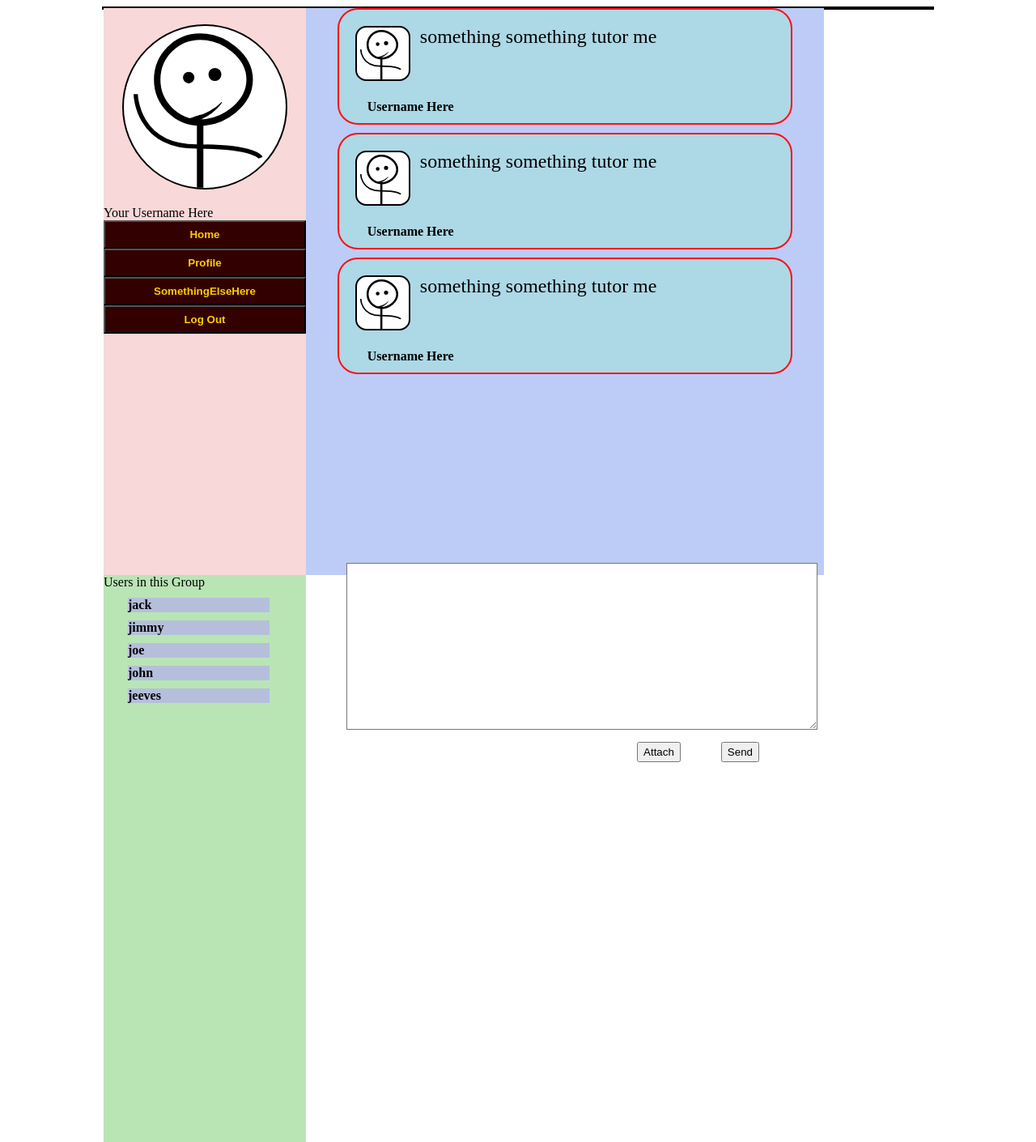
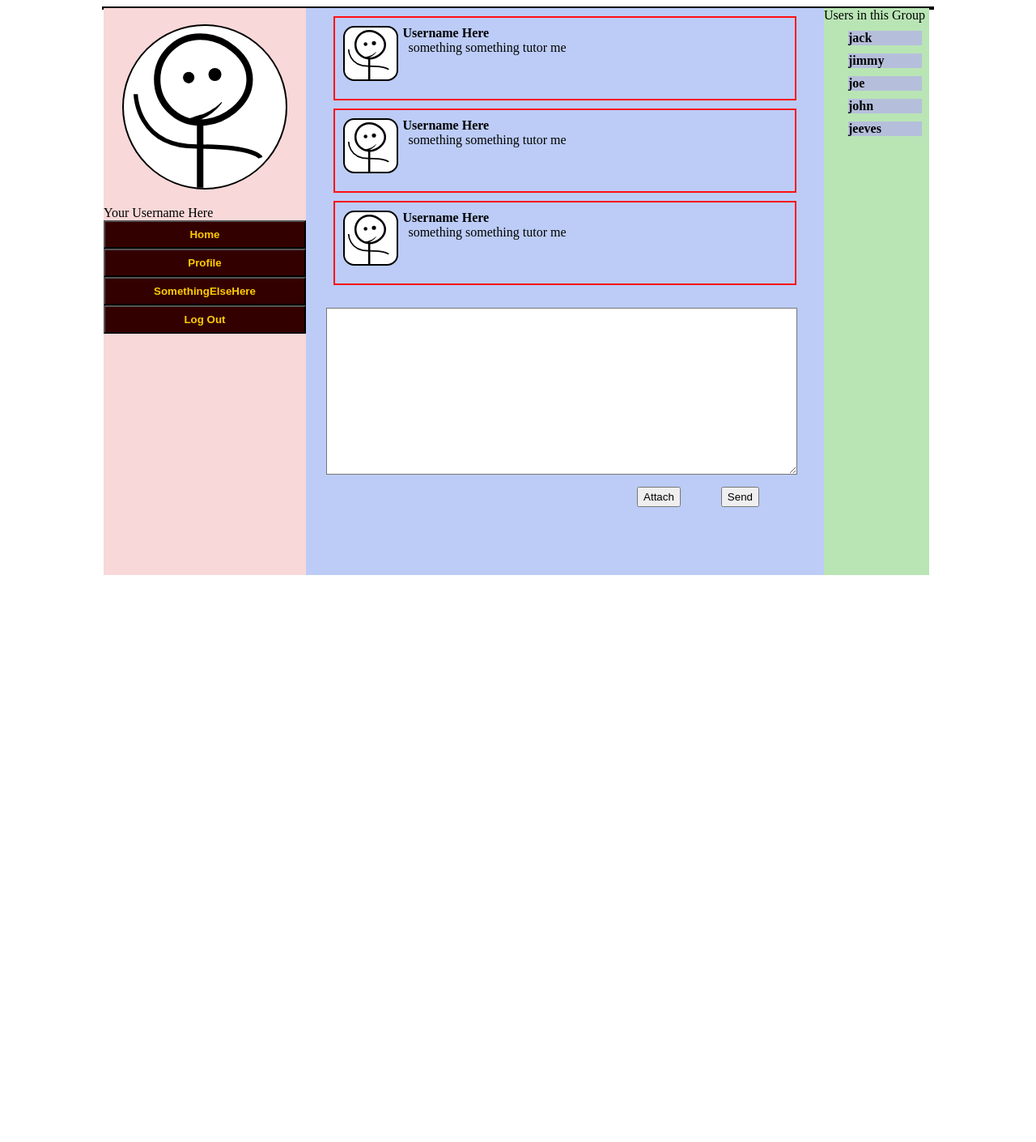
Before and after one commit to ScottJ95/WebSemesterProject, a PHP site: page /Chats.html in a window 1280 px wide. Shown: the whole page at 81% size. After the commit the page ends 710 px from the top, so only its background shows below. Run offline with PHP 8.4, Linux system fonts and the light colour scheme.

Commit message:
Cleaned up Chats.html

```diff
--- a/Public/Chats.html
+++ b/Public/Chats.html
@@ -19,10 +19,21 @@
     	<div class = "groupContainer" id = "style-5">
                 <div class = "post">
                     <div class = "userContainer">
+                    	<div class="userImageChat">
+                    	</div>
+                     	<div class="userNameChat">Username Here</div>
+		    </div><br>
+                   	 <div class = "messageChat">
+                        something something tutor me
+                    	</div>
+                </div>
+
+                <div class = "post">
+                    <div class = "userContainer">
                         <div class="userImageChat">
                         </div>
                         <div class="userNameChat">Username Here</div>
-                  </div>
+                  </div><br>
 
                     <div class = "messageChat">
                         something something tutor me
@@ -34,19 +45,7 @@
                         <div class="userImageChat">
                         </div>
                         <div class="userNameChat">Username Here</div>
-                  </div>
-
-                    <div class = "messageChat">
-                        something something tutor me
-                    </div>
-
-                </div>
-                <div class = "post">
-                    <div class = "userContainer">
-                        <div class="userImageChat">
-                        </div>
-                        <div class="userNameChat">Username Here</div>
-                  </div>
+                  </div><br>
 
                     <div class = "messageChat">
                         something something tutor me
--- a/Public/thread.css
+++ b/Public/thread.css
@@ -106,8 +106,7 @@
 }
 
 .right{
-	width: 10vw;
-	min-width:250px;
+	min-width:130px;
 	height:700px;
 	float:left;
 	background-color: #B9E5B5;
@@ -137,11 +136,11 @@
 
 .groupContainer
 {
-	height: 95%;
+	height: 50%;
 	width:90%;
 	margin:auto;
-	margin-bottom: 20px;
-
+	margin-bottom: 10px;
+	margin-top:10px;
 }
 
 a:link, a:visited, a:hover, a:active{
@@ -150,12 +149,12 @@ a:link, a:visited, a:hover, a:active{
 }
 
 .post{
-	background-color:lightblue;
-	border-radius: 25px;
+	/*background-color:lightblue;
+	border-radius: 25px;*/
 	border: 2px solid #FF0E12;
-	padding: 20px;
-	width: 90%;
-	height: 100px;
+	padding: 10px;
+	width: 95%;
+	height: 80px;
 	margin:auto;
 	margin-bottom:10px;
 }
@@ -185,12 +184,10 @@ a:link, a:visited, a:hover, a:active{
 .userNameChat{
 	font-weight:bolder;
 	font-size:16px;
-	height:64px;
-	width:90%;
+	height:10px;
+	width:50%;
 	display:block;
-	vertical-align:middle;
-	line-height:64px;
-	padding-left:15px;
+	padding-left:5px;
 	float:left;
 }
 
@@ -199,7 +196,8 @@ a:link, a:visited, a:hover, a:active{
 	width:90%;
 	display: block;
 	margin-left:80px;
-	font-size:24px;
+	font-size:16px;
+
 }
 
 .inputMessage{
@@ -208,7 +206,8 @@ a:link, a:visited, a:hover, a:active{
 	height:200px;
 	width:90%;
 	float:left;
-	margin-left:50px;
+	margin-left:25px;
+
 }
 
 #btnSend{
```
